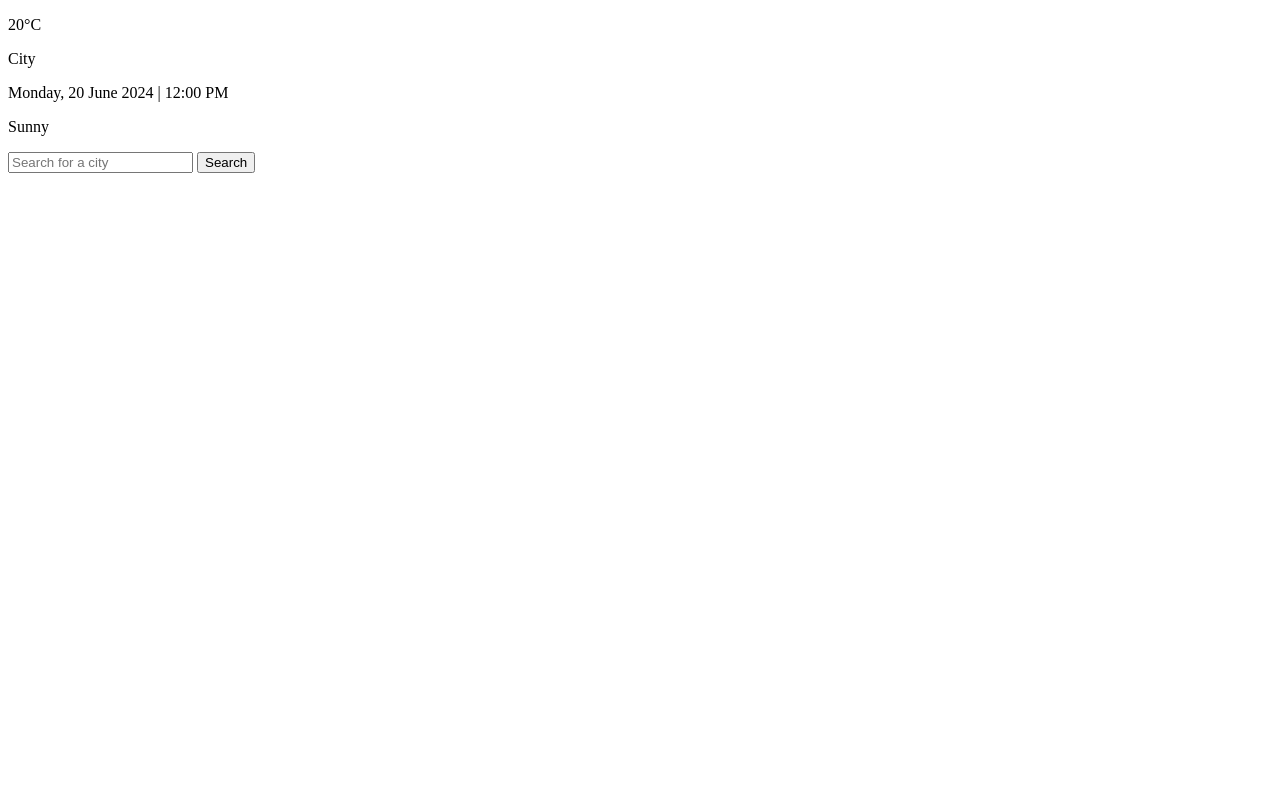
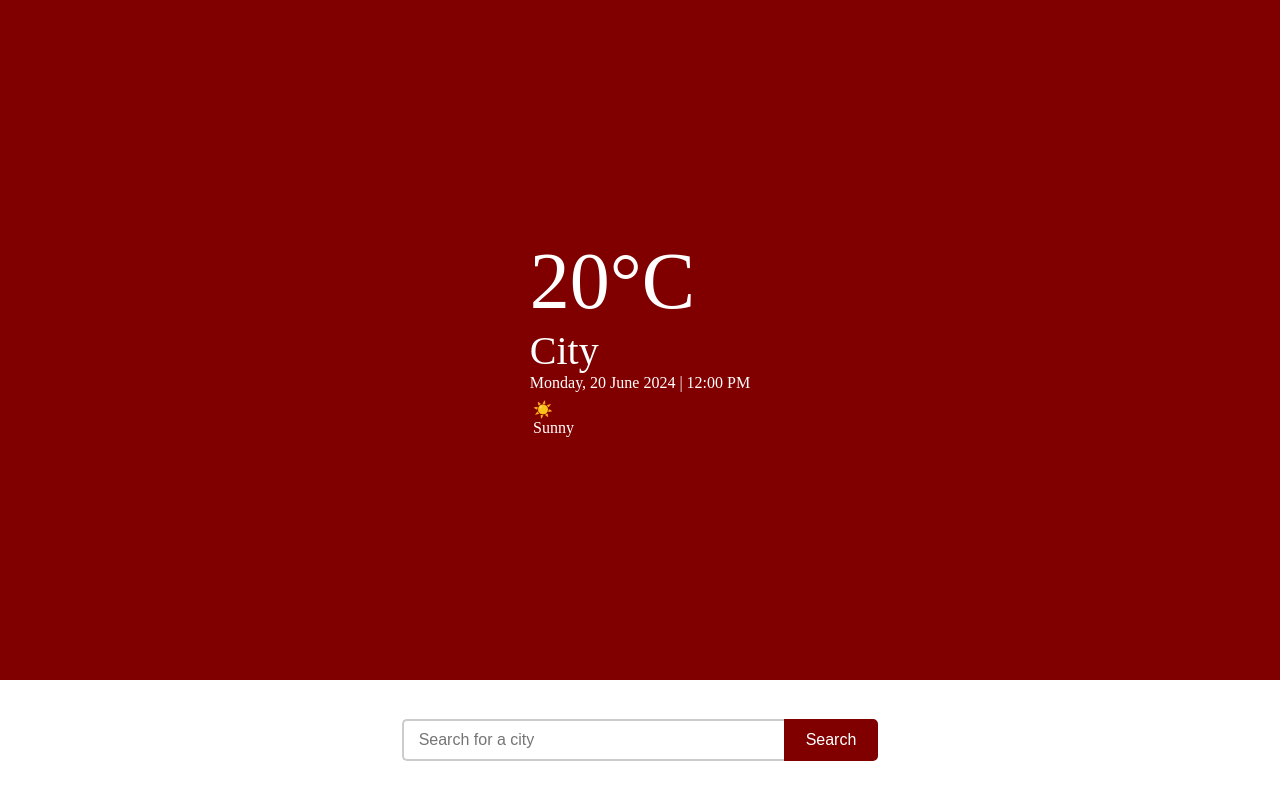
Before and after one commit to Akshay02-cmd/Weather-App, a plain HTML site: page index.html in a window 1280 px wide. Drawn offline with Linux system fonts and the light colour scheme.

Commit message:
Refactor HTML structure and enhance CSS styling for Weather App

```diff
--- a/index.html
+++ b/index.html
@@ -3,29 +3,36 @@
 <head>
     <meta charset="UTF-8">
     <meta name="viewport" content="width=device-width, initial-scale=1.0">
-    <title>Weather app</title>
+    <title>Weather App</title>
+    <link rel="preconnect" href="https://fonts.googleapis.com">
+    <link rel="preconnect" href="https://fonts.gstatic.com" crossorigin>
+    <link href="https://fonts.googleapis.com/css2?family=Roboto:wght@400;500;700&display=swap" rel="stylesheet">
+    <link rel="stylesheet" href="style.css">
 </head>
 <body>
-    <div class="container">  <!-- Main container -->
+
+    <div class="container fl">
         <div class="weather">
             <div class="temp">
-                <p><span>20</span>°C</p> <!-- Temperature value *added celcius extra -->
+                <p>20<span>°C</span></p>
             </div>
             <div class="time-location">
                 <p>City</p>
-                <p>Monday, 20 June 2024 | 12:00 PM</p>
+                <p class="time">Monday, 20 June 2024 | 12:00 PM</p>
             </div>
             <div class="weather-condition">
-                <p></p>
+                <p class="weather-icon">☀️</p>
                 <p>Sunny</p>
             </div>
         </div>
     </div>
-    <nav> <!-- Navigation bar -->
-        <form>
+
+    <nav class="fl">
+        <form class="search-form fl">
             <input type="text" placeholder="Search for a city" class="search-area"/>
-            <button type="submit">Search</button>
+            <button type="submit" class="search-button">Search</button>
         </form>
     </nav>
+
 </body>
 </html>
--- a/style.css
+++ b/style.css
@@ -2,3 +2,78 @@
     margin: 0px;
     padding: 0px;
 }
+
+.fl{
+    display: flex;
+    justify-content: center;
+    align-items: center;
+}
+
+.container{
+    width: 100%;
+    height: 85vh;
+    background-color: maroon;
+
+}
+
+.weather{
+    color: white;
+}
+
+.temp{
+    font-size: 5rem;
+}
+
+.time-location{
+    font-size: 2.5rem;
+}
+
+.time{
+    font-size:medium;
+}
+
+.weather-condition{
+    margin: 0.5rem;
+    margin-left: 0.2rem;
+}
+
+nav{
+   height: 15vh;
+   width: 100%;
+   background-color: white;
+}
+
+.search-form {
+    width: 100%;
+    max-width: 500px;
+}
+
+.search-area{
+    border: 2px solid #ccc;
+    padding: 10px 15px;
+    font-size: 1rem;
+    width: 70%;
+    border-radius: 5px 0 0 5px;
+    border-right: none;
+}
+
+
+.search-area:focus {
+    outline: none;
+}
+
+.search-button {
+    background-color: maroon;
+    color: white;
+    border: 2px solid maroon;
+    padding: 10px 20px;
+    font-size: 1rem;
+    cursor: pointer;
+    border-radius: 0 5px 5px 0;
+    transition: background-color 0.3s ease;
+}
+
+.search-button:hover {
+    background-color: #600000;
+    border-color: #600000;
+}
```
